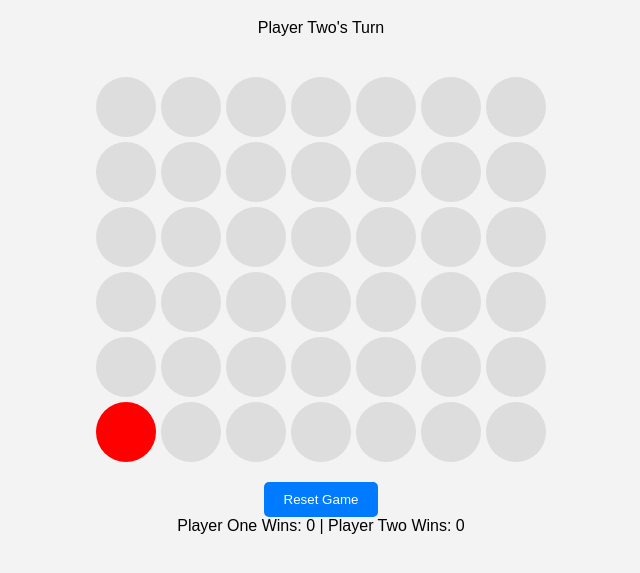
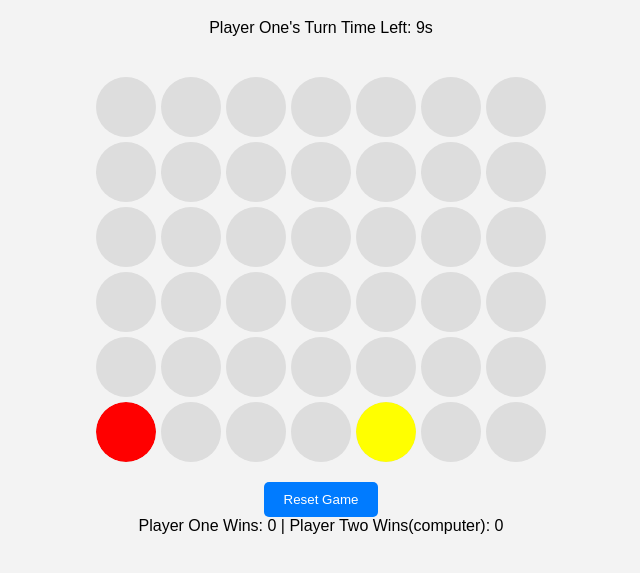
Before and after one commit to kowsikadevi21082006/SimulatedWork_Kowsika, a plain HTML site: page JavaScript/Connect_Four/index.html in a window 1280 px wide. Both pictures are taken after a click on the element 445 px from the left and 187 px from the top of the page. Shown: the part 81-654 px from the top of the page, without its empty margins (319-959 px from the left). Drawn offline with Linux system fonts and the light colour scheme.

Commit message:
Enhanced_done

```diff
--- a/JavaScript/Connect_Four/app.js
+++ b/JavaScript/Connect_Four/app.js
@@ -1,5 +1,6 @@
 const grid = document.getElementById('grid');
 const currentPlayerText = document.getElementById('currentPlayer');
+const timerText = document.getElementById('timer');
 const resetButton = document.getElementById('resetButton');
 const playerOneScoreText = document.getElementById('playerOneScore');
 const playerTwoScoreText = document.getElementById('playerTwoScore');
@@ -10,6 +11,8 @@ let currentPlayer = 'player-one';
 let gameActive = true;
 let playerOneScore = 0;
 let playerTwoScore = 0;
+let timer = 10;
+let timerInterval;
 
 for (let i = 0; i < rows * cols; i++) {
     const cell = document.createElement('div');
@@ -19,6 +22,51 @@ for (let i = 0; i < rows * cols; i++) {
 }
 
 const cells = document.querySelectorAll('.cell');
+
+function resetTimer() {
+    clearInterval(timerInterval);
+    timer = 10;
+    timerText.textContent = `Time Left: ${timer}s`;
+    timerInterval = setInterval(() => {
+        timer--;
+        timerText.textContent = `Time Left: ${timer}s`;
+        if (timer === 0) {
+            passTurn();
+        }
+    }, 1000);
+}
+
+function passTurn() {
+    currentPlayer = currentPlayer === 'player-one' ? 'player-two' : 'player-one';
+    currentPlayerText.textContent = `${currentPlayer === 'player-one' ? "Player One's" : "Player Two (AI)'s"} Turn`;
+    resetTimer();
+    if (currentPlayer === 'player-two') {
+        setTimeout(aiMove, 1000);
+    }
+}
+
+function aiMove() {
+    if (!gameActive) return;
+    const availableMoves = [...cells].filter(
+        cell => !cell.classList.contains('player-one') && !cell.classList.contains('player-two')
+    );
+    const randomCell = availableMoves[Math.floor(Math.random() * availableMoves.length)];
+    const columnIndex = parseInt(randomCell.getAttribute('data-index')) % cols;
+
+    for (let r = rows - 1; r >= 0; r--) {
+        const cellIndex = r * cols + columnIndex;
+        const cell = cells[cellIndex];
+        if (!cell.classList.contains('player-one') && !cell.classList.contains('player-two')) {
+            cell.classList.add(currentPlayer);
+            break;
+        }
+    }
+
+    checkBoard();
+    currentPlayer = 'player-one';
+    currentPlayerText.textContent = "Player One's Turn";
+    resetTimer();
+}
 
 function checkBoard() {
     const winningArrays = [
@@ -65,8 +113,9 @@ function checkBoard() {
             cells[d].classList.contains(currentPlayer)
         ) {
             gameActive = false;
-      alert(`${currentPlayer === 'player-one' ? 'Player One' : 'Player Two'} Wins!`);
+            alert(`${currentPlayer === 'player-one' ? 'Player One' : 'Player Two (AI)'} Wins!`);
             updateScore();
+            clearInterval(timerInterval);
             return;
         }
     }
@@ -74,6 +123,7 @@ function checkBoard() {
     if ([...cells].every(cell => cell.classList.contains('player-one') || cell.classList.contains('player-two'))) {
         alert('It\'s a Draw!');
         gameActive = false;
+        clearInterval(timerInterval);
     }
 }
 
@@ -94,10 +144,11 @@ function resetGame() {
     currentPlayer = 'player-one';
     currentPlayerText.textContent = "Player One's Turn";
     gameActive = true;
+    resetTimer();
 }
 
-function handleCellClick(event) {
-  if (!gameActive) return;
+cells.forEach(cell => cell.addEventListener('click', event => {
+    if (!gameActive || currentPlayer === 'player-two') return;
 
     const index = parseInt(event.target.getAttribute('data-index'));
     const columnIndex = index % cols;
@@ -115,10 +166,14 @@ function handleCellClick(event) {
 
     if (placed) {
         checkBoard();
-    currentPlayer = currentPlayer === 'player-one' ? 'player-two' : 'player-one';
-    currentPlayerText.textContent = `${currentPlayer === 'player-one' ? "Player One's" : "Player Two's"} Turn`;
+        currentPlayer = 'player-two';
+        currentPlayerText.textContent = "Player Two (AI)'s Turn";
+        resetTimer();
+        if (gameActive) {
+            setTimeout(aiMove, 1000);
         }
     }
+}));
 
-cells.forEach(cell => cell.addEventListener('click', handleCellClick));
 resetButton.addEventListener('click', resetGame);
+resetTimer();
--- a/JavaScript/Connect_Four/index.html
+++ b/JavaScript/Connect_Four/index.html
@@ -3,22 +3,21 @@
 <head>
     <meta charset="UTF-8">
     <meta name="viewport" content="width=device-width, initial-scale=1.0">
-    <title>Connect-Four</title>
+    <title>Connect Four</title>
     <link rel="stylesheet" href="style.css">
 </head>
 <body>
-
     <h1>Connect Four</h1>
     <div class="info">
-      <span id="currentPlayer">Player One's Turn</span>
+        <span id="currentPlayer">Player One's Turn</span>
+        <span id="timer">Time Left: 10s</span>
     </div>
     <div class="grid" id="grid"></div>
     <button id="resetButton">Reset Game</button>
     <div class="info">
-      <span>Player One Wins: <span id="playerOneScore">0</span></span> |
-      <span>Player Two Wins: <span id="playerTwoScore">0</span></span>
+        <span>Player One Wins: <span id="playerOneScore">0</span></span> |
+        <span>Player Two Wins(computer): <span id="playerTwoScore">0</span></span>
     </div>
-
-    <script src="./app.js"></script>
+    <script src="app.js"></script>
 </body>
 </html>
--- a/JavaScript/Connect_Four/style.css
+++ b/JavaScript/Connect_Four/style.css
@@ -21,12 +21,29 @@ body {
   display: flex;
   justify-content: center;
   align-items: center;
+  position: relative;
+  overflow: hidden;
 }
-  .cell.player-one {
+.cell.player-one::after,
+.cell.player-two::after {
+  content: '';
+  width: 100%;
+  height: 100%;
+  border-radius: 50%;
+  position: absolute;
+  top: -100%;
+  animation: drop 0.5s ease-in-out forwards;
+}
+.cell.player-one::after {
   background-color: red;
 }
-  .cell.player-two {
+.cell.player-two::after {
   background-color: yellow;
+}
+@keyframes drop {
+  to {
+      top: 0;
+  }
 }
 .info {
   margin-bottom: 20px;
```
Lines whose indentation alone changed are shown as unchanged.
